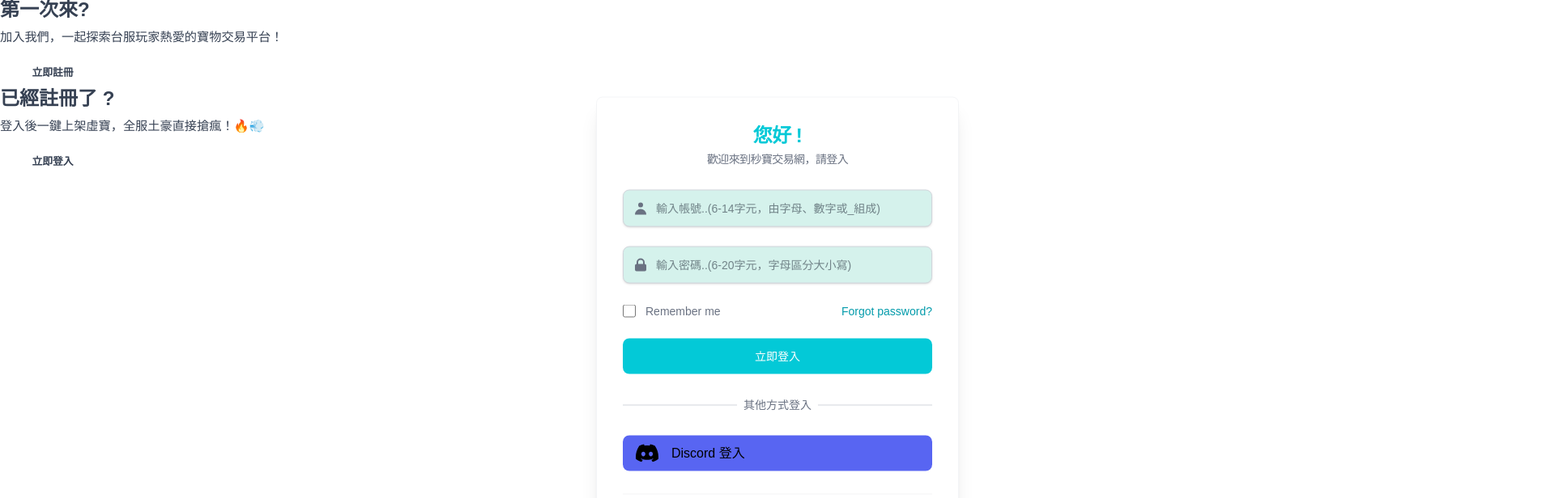
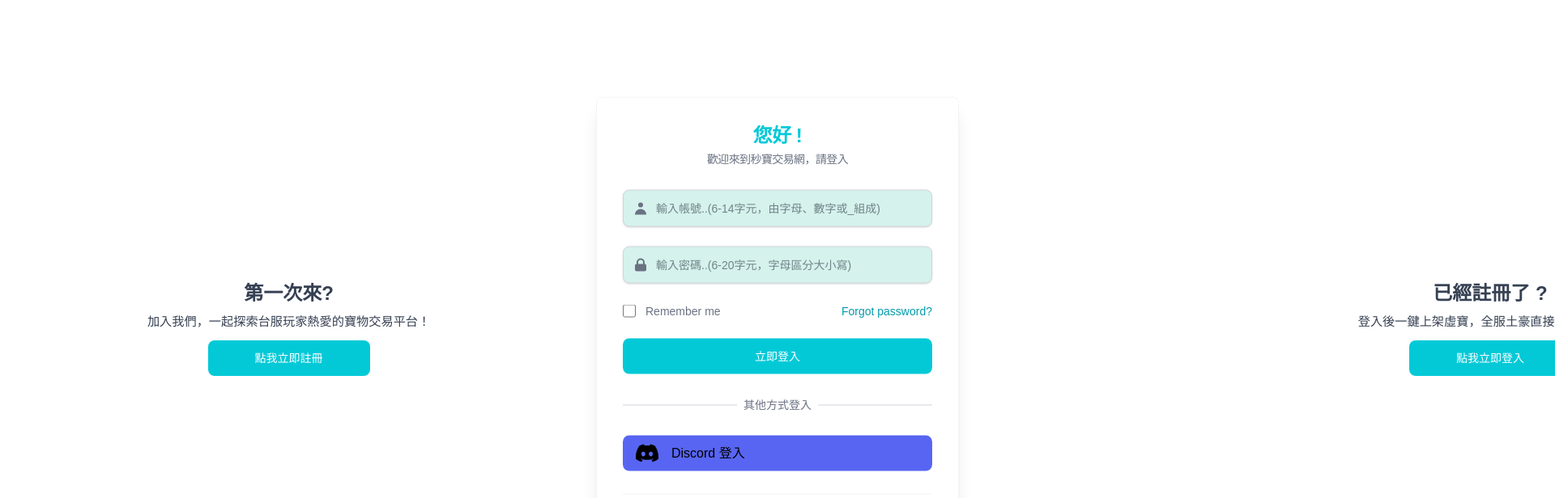
Before and after one commit to Vic428-human/Marketplace, a React (Vite) app in the folder client/marketplace-app/: page /login in a window 1280 px wide. Shown: the top 616 px of the page at 81% size, 1920 px wide, since content can reach past the window. Built offline with nearby package versions, Linux system fonts and the light colour scheme; a web font is replaced by a local one.

Commit message:
feat: optmize the user interaction and RWD fo r the login page.

```diff
--- a/client/marketplace-app/src/components/SignUpForm.tsx
+++ b/client/marketplace-app/src/components/SignUpForm.tsx
@@ -140,7 +140,7 @@ const SignUpForm = ({ buttonClasses, buttonForGFT, toggleSignUpMode }) => {
 
         <div className="">
           {/* Discord */}
-          <a className="flex items-center py-2 px-4 rounded-lg bg-[#5865F2] hover:bg-[#5865F2]/80 hover:text-white/80 transition-colors duration-300">
+          <a className="flex items-center py-2 px-4 rounded-lg bg-[#5865F2] hover:bg-[#5865F2]/80 hover:text-white/80 hover:scale-[1.02] hover:shadow-md transition-colors duration-300">
             <DiscordIcon className="h-7 w-7 fill-white hover:fill-white/80 mr-4" />
             <span className="tex-sm">Discord 註冊</span>
           </a>
--- a/client/marketplace-app/src/pages/Login.tsx
+++ b/client/marketplace-app/src/pages/Login.tsx
@@ -21,60 +21,62 @@ const SlidingLoginSignup = () => {
     duration-200 hover:shadow hover:border-gray-400`;
 
   return (
-    <div>
+    <div className="">
       {/* 主要區分兩大塊，登入登出的文字訊息以及登入註冊面板區域，都先把這兩區域定位在最左上角 */}
-
       {/* 1. 登入登出的文字訊息 */}
       {/* TODO: 下次處理 登入面板對應的文字 跟 登出面板對應的文字的定位，因為要做滑出效果 */}
-      <div className="absolute w-full h-full top-0 left-0">
+      <div
+        className="absolute w-full h-full top-0 left-0 grid grid-cols-1 lg:grid-cols-2
+      "
+      >
         {/* 右邊是登入面板，左邊是登入面板顯示的文字訊息 */}
         <div
-        // className={`flex flex-row justify-around lg:flex-col items-center  max-lg:col-start-1 max-lg:col-end-2
-        //   max-lg:px-[8%] max-lg:py-10 lg:items-end  text-center z-6  max-lg:row-start-1 max-lg:row-end-2
-        //    pl-[12%] pr-[17%] pt-12 pb-8 ${
-        //      isSignUpMode ? "pointer-events-none" : "pointer-events-auto"
-        //    }`}
+          className={`flex flex-row justify-around lg:flex-col items-center max-lg:col-start-1 max-lg:col-end-2
+        max-lg:px-[8%] max-lg:py-10 lg:items-end text-center z-6 max-lg:row-start-1 max-lg:row-end-2
+         pl-[12%] pr-[17%] pt-12 pb-8 ${
+           isSignUpMode ? "pointer-events-none" : "pointer-events-auto"
+         }`}
         >
           <div
-            className={`text-white transition-transform duration-[0.9s]  lg:duration-[1.1s] ease-[ease-in-out]
-             delay-[0.8s] lg:delay-[0.4s] max-lg:pr-[15%]  max-md:px-4  max-md:py-2 ${
-               isSignUpMode
-                 ? "lg:translate-x-[-800px] max-lg:translate-y-[-300px]"
-                 : ""
-             }`}
+            className={`flex flex-col items-center text-white transition-transform duration-[0.9s]  lg:duration-[1.1s] ease-[ease-in-out]
+               delay-[0.8s] lg:delay-[0.4s]   max-lg:pr-[15%]  max-md:px-4  max-md:py-2 ${
+                 isSignUpMode
+                   ? "lg:translate-x-[-800px]   max-lg:translate-y-[-300px]"
+                   : ""
+               }`}
           >
-            <h3 className="font-semibold leading-none text-[1.2rem] lg:text-[1.5rem] text-gray-700">
+            <h3 className="lg:block font-semibold leading-none text-[1.2rem] lg:text-[1.5rem] text-gray-700">
               第一次來?
             </h3>
             <p className="text-[0.7rem] lg:text-[0.95rem] px-0 py-2 lg:py-[0.7rem] text-gray-700">
               加入我們，一起探索台服玩家熱愛的寶物交易平台！
             </p>
-            <button
-              className="bg-transparent w-[110px] h-[35px] text-gray-700 text-[0.7rem] lg:w-[130px] lg:h-[41px]
-              lg:text-[0.8rem]  font-semibold   border-2 border-white rounded-full transition-colors duration-300
-              hover:bg-white hover:text-gray-700"
-              id="sign-up-btn"
+            <div
+              // type="button"
+              className="w-[200px] text-white bg-backgroundColor hover:bg-brightColor focus:ring-4 focus:outline-none
+              focus:ring-primary-300 font-medium rounded-lg text-sm px-5 py-3 text-center transition-all
+              duration-200 transform hover:scale-[1.02] hover:shadow-md"
               onClick={toggleSignUpMode}
             >
-              立即註冊
-            </button>
+              點我立即註冊
+            </div>
           </div>
         </div>
         {/* 左邊是註冊面板，右邊是註冊面板顯示的文字訊息 */}
         <div
-        // className={`flex flex-row   max-lg:row-start-3 max-lg:row-end-4 lg:flex-col items-center lg:items-end
-        //   justify-around text-center z-[6]   max-lg:col-start-1 max-lg:col-end-2  max-lg:px-[8%]   max-lg:py-10
-        //    pl-[17%] pr-[12%] pt-12 pb-8 ${
-        //      isSignUpMode ? " pointer-events-auto" : "pointer-events-none"
-        //    }`}
+          className={`flex flex-row justify-around lg:flex-col items-center max-lg:col-start-1 max-lg:col-end-2
+         max-lg:px-[8%] max-lg:py-10 lg:items-end text-center z-6 max-lg:row-start-3 max-lg:row-end-4
+           pl-[17%] pr-[12%] pt-12 pb-8 ${
+             isSignUpMode ? " pointer-events-auto" : "pointer-events-none"
+           }`}
         >
           <div
-          // className={`text-white transition-transform duration-[0.9s] lg:duration-[1.1s] ease-in-out delay-[0.8s]
-          //  lg:delay-[0.4s] max-lg:pr-[15%] max-md:px-4  max-md:py-2 ${
-          //    isSignUpMode
-          //      ? ""
-          //      : "lg:translate-x-[800px] max-lg:translate-y-[300px]"
-          //  }`}
+            className={`flex flex-col items-center text-white transition-transform duration-[0.9s] lg:duration-[1.1s] ease-in-out delay-[0.8s]
+               lg:delay-[0.4s]   max-lg:pr-[15%] max-md:px-4  max-md:py-2 ${
+                 isSignUpMode
+                   ? ""
+                   : "lg:translate-x-[800px]   max-lg:translate-y-[300px]"
+               }`}
           >
             <h3 className="font-semibold leading-none text-[1.2rem] lg:text-[1.5rem] text-gray-700">
               已經註冊了 ?
@@ -82,21 +84,21 @@ const SlidingLoginSignup = () => {
             <p className=" py-2 text-[0.7rem] lg:text-[0.95rem] px-0  lg:py-[0.7rem] text-gray-700">
               登入後一鍵上架虛寶，全服土豪直接搶瘋！🔥💨
             </p>
-            <button
-              className=" text-gray-700 bg-transparent w-[110px] h-[35px]  text-[0.7rem] lg:w-[130px]
-              lg:h-[41px] lg:text-[0.8rem]  font-semibold   border-2 border-white rounded-full
-              transition-colors duration-300 hover:bg-white hover:text-gray-700"
-              id="sign-in-btn"
+            <div
+              // type="button"
+              className="w-[200px] text-white bg-backgroundColor hover:bg-brightColor focus:ring-4 focus:outline-none
+              focus:ring-primary-300 font-medium rounded-lg text-sm px-5 py-3 text-center transition-all
+              duration-200 transform hover:scale-[1.02] hover:shadow-md"
               onClick={toggleSignUpMode}
             >
-              立即登入
-            </button>
+              點我立即登入
+            </div>
           </div>
         </div>
       </div>
 
       {/* 2. 登入註冊面板區域 */}
-      <div className="absolute w-full h-full top-0 left-0">
+      <div className="absolute w-full lg:h-full top-0 left-0">
         {/* 以轉場滑入方式元素進入中間位置，進入手機模式時移動的比較慢，轉場城桌面時一定的快一些。 */}
         {/* 製作方式: 先把登入登出面板想辦法置中，解決後透過mode去控制登入或登出模式，以 lg:left-1/x 方式將面板定位在特定位置，這樣mode切換後，就會有登入登出面板左右切換的效果，接著，再把面板對應的文字區域以滑出方式處理，就會有互動效果*/}
         {/* lg >= 1024px */}
@@ -110,7 +112,7 @@ const SlidingLoginSignup = () => {
           <div
             className={`flex items-center justify-center flex-col transition-all duration-[0.02s] delay-[0.2s]
               overflow-hidden col-start-1 col-end-2 row-start-1 row-end-2 px-20 max-lg:mt-60 z-20 max-md:px-6
-              max-md:py-0 ${isSignUpMode ? "" : "opacity-100 z-20"}`}
+              max-md:py-0 ${isSignUpMode ? "hidden" : "opacity-100 z-20"}`}
           >
             <SignInForm
               buttonClasses={buttonClasses}
@@ -123,7 +125,7 @@ const SlidingLoginSignup = () => {
             className={`flex items-center justify-center flex-col px-20 transition-all ease-in-out duration-[0.2s]
                delay-[0.7s] overflow-hidden col-start-1 col-end-2 row-start-1 row-end-2 py-0 z-10 max-md:px-6
                max-md:py-0 opacity-0 ${
-                 isSignUpMode ? "opacity-100 z-20 " : "  "
+                 isSignUpMode ? "opacity-100 z-20 " : "hidden"
                }`}
           >
             <SignUpForm
```
